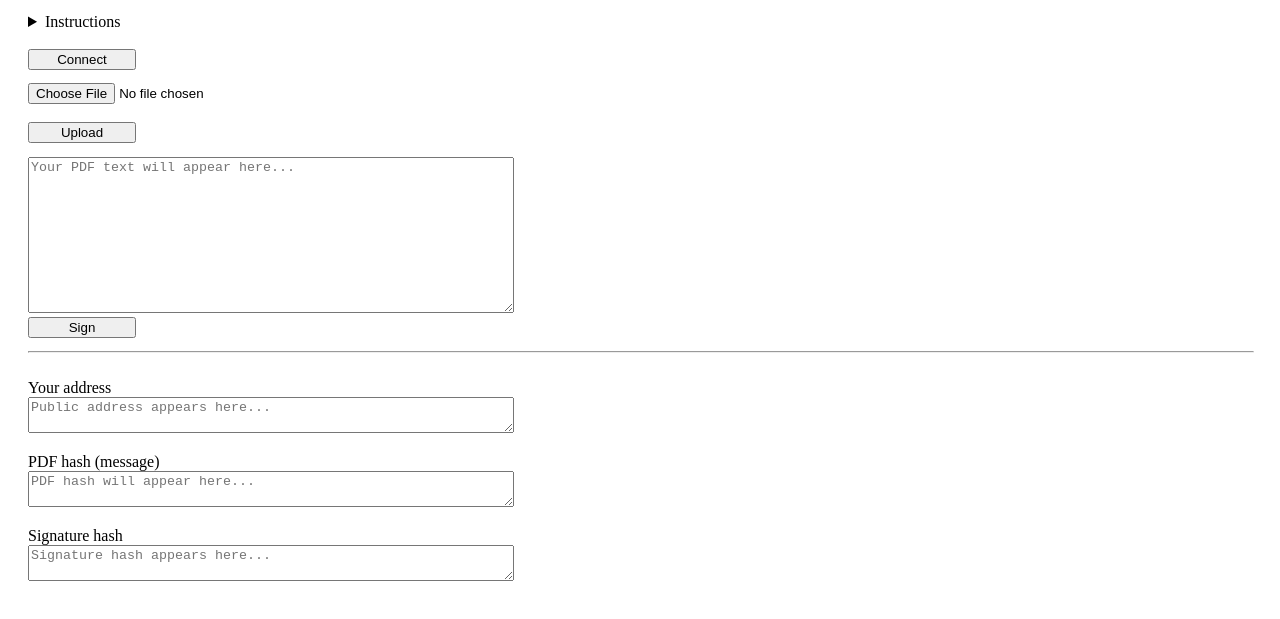
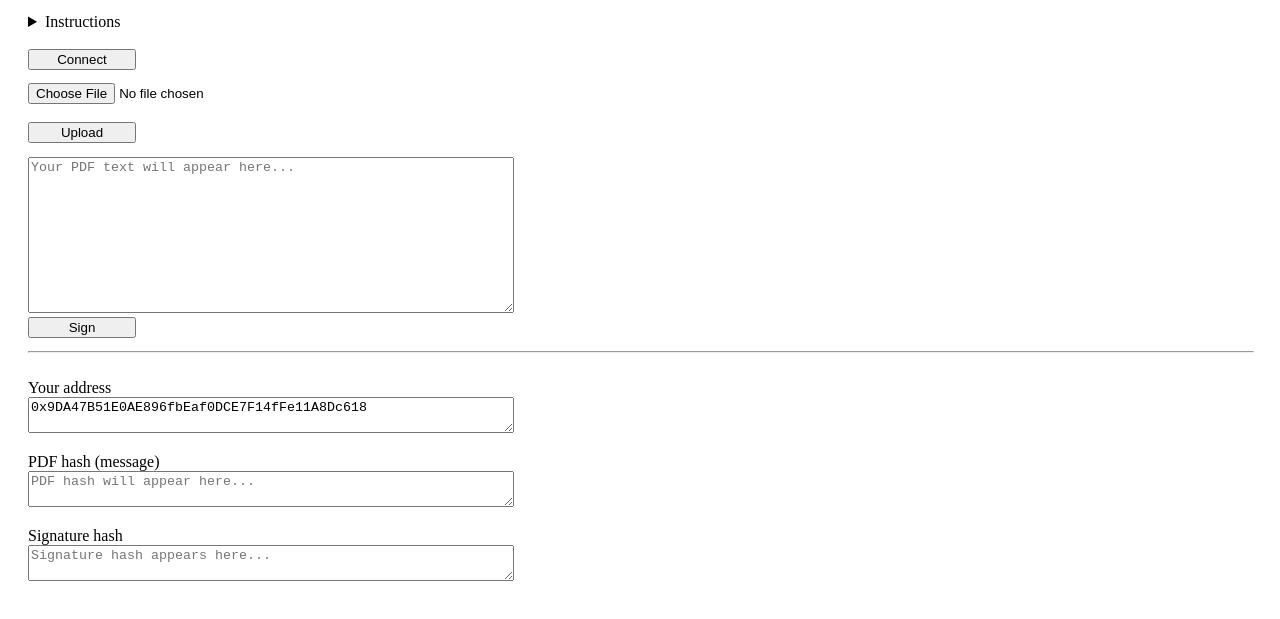
Before and after one commit to dougdyson/pdf-hash-snap, a website: page public/index.html in a window 1280 px wide. Shown: the part 101-720 px from the top of the page. Drawn offline with Linux system fonts and the light colour scheme.

Commit message:
install web3 plus fiddling

```diff
--- a/package.json
+++ b/package.json
@@ -55,6 +55,7 @@
     "express-fileupload": "^1.4.0",
     "keccak256": "^1.0.6",
     "nodemon": "^2.0.20",
-    "pdf-parse": "^1.1.1"
+    "pdf-parse": "^1.1.1",
+    "web3": "^1.8.0"
   }
 }
--- a/public/index.html
+++ b/public/index.html
@@ -34,7 +34,7 @@
     <br/>
     <label class="label">Your address</label>
     <br/>
-    <textarea id="addressResult" class="textareaResults" placeholder="Public address appears here..."></textarea>
+    <textarea id="addressResult" class="textareaResults" placeholder="Public address appears here...">0x9DA47B51E0AE896fbEaf0DCE7F14fFe11A8Dc618</textarea>
     <label class="label">PDF hash (message)</label>
     <br/>
     <textarea id="pdfHashResult" class="textareaResults" placeholder="PDF hash will appear here..."></textarea>
```
Also changed, not shown: 2 other files.
